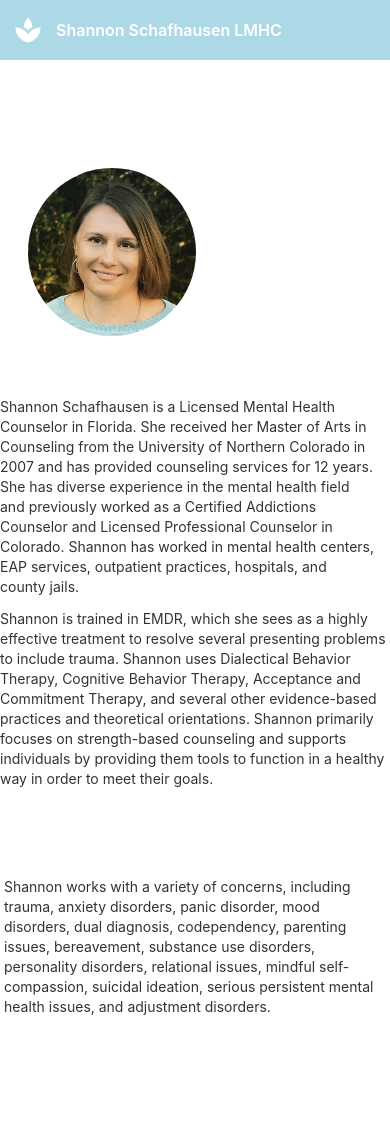
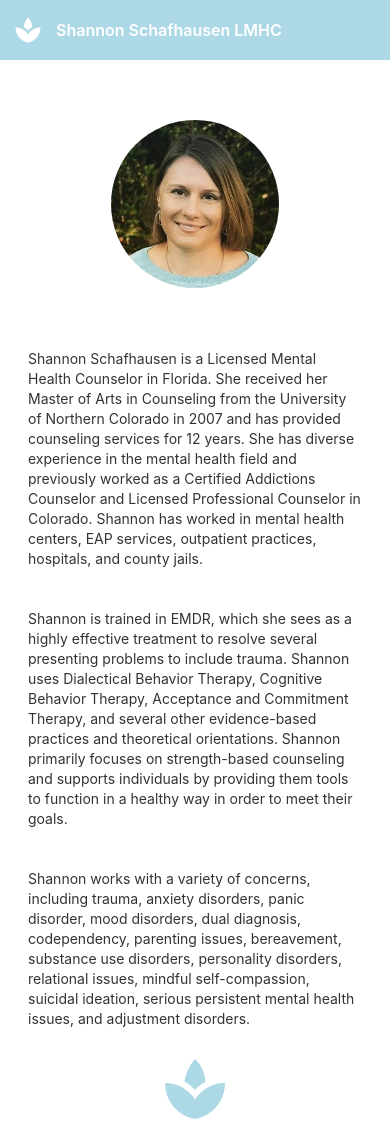
Before and after one commit to ryanschafhausen/shannonschafhausen, an Angular app: page / in a window 390 px wide. Before the commit the page ends 1089 px from the top, so only its background shows below. Built offline with nearby package versions, Linux system fonts and the light colour scheme.

Commit message:
Additional desktop layout modifications and mobile support.

```diff
--- a/src/app/app.component.css
+++ b/src/app/app.component.css
@@ -23,6 +23,10 @@
   transform: scale(1.25);
 }
 
+.body {
+  margin: 0 2em;
+}
+
 .profile-circle {
   width: 12em;
   height: 12em;
@@ -34,18 +38,14 @@
 footer {
   margin-top: 8px;
   line-height: 20px;
+  margin-bottom: 2em;
 }
 
 footer mat-icon {
-  font-size: 6em;
+  transform: scale(3);
   color: #ADD8E6;
 }
 
-/* Responsive Styles */
-@media screen and (max-width: 767px) {
-
+.footer-icon {
+  text-align: center;
 }
-
-@media screen and (max-width: 575px) {
-
-}
--- a/src/app/app.component.html
+++ b/src/app/app.component.html
@@ -4,8 +4,10 @@
     <span>Shannon Schafhausen LMHC</span>
   </div>
   <div fxLayout="row" fxFlex>
-    <div fxLayout="column" fxFlex fxLayoutGap="2em">
-      <div fxLayout.gt-xs="row wrap" fxLayout.lt-md="column" fxFlex fxLayoutGap="2em">
+
+    <!-- gt-sm -->
+    <div fxLayout="column" fxFlex fxLayoutGap="2em" class="body" [fxHide.lt-md]="true">
+      <div fxLayout="row" fxFlex fxLayoutGap="2em" >
         <div fxFlex>&nbsp;</div>
         <div fxFlex.gt-sm="20" fxFlex.gt-md="15">
           <img class="profile-circle" src="../assets/profile.png" alt="Profile Image">
@@ -27,10 +29,9 @@
         </div>
         <div fxFlex>&nbsp;</div>
       </div>
-
       <div fxLayout="row" fxFlex>
         <div fxFlex>&nbsp;</div>
-        <div fxFlex.gt-xs="50" fxFlex.lt-sm="100">
+        <div fxFlex.gt-sm="50" fxFlex.lt-md="100">
           <p>
             Shannon works with a variety of concerns, including trauma, anxiety disorders, panic disorder, mood disorders, dual diagnosis,
             codependency, parenting issues, bereavement, substance use disorders, personality disorders, relational issues, mindful
@@ -40,10 +41,48 @@
         <div fxFlex>&nbsp;</div>
       </div>
     </div>
+
+    <!-- lt-md -->
+    <div fxLayout="column" fxFlex fxLayoutGap="2em" class="body" [fxHide.gt-sm]="true">
+      <div fxLayout="row" fxFlex>
+        <div fxFlex>&nbsp;</div>
+        <div fxFlex>
+          <img class="profile-circle" src="../assets/profile.png" alt="Profile Image">
+        </div>
+        <div fxFlex>&nbsp;</div>
+      </div>
+      <div fxLayout="row" fxFlex>
+        <p>
+          Shannon Schafhausen is a Licensed Mental Health Counselor in Florida.  She received her Master of Arts in Counseling
+          from the University of Northern Colorado in 2007 and has provided counseling services for 12 years.  She has diverse
+          experience in the mental health field and previously worked as a Certified Addictions Counselor and Licensed Professional
+          Counselor in Colorado.  Shannon has worked in mental health centers, EAP services, outpatient practices, hospitals, and
+          county jails.
+        </p>
+      </div>
+      <div fxLayout="row" fxFlex>
+        <p>
+          Shannon is trained in EMDR, which she sees as a highly effective treatment to resolve several presenting problems to
+          include trauma.  Shannon uses Dialectical Behavior Therapy, Cognitive Behavior Therapy, Acceptance and Commitment Therapy,
+          and several other evidence-based practices and theoretical orientations.  Shannon primarily focuses on strength-based
+          counseling and supports individuals by providing them tools to function in a healthy way in order to meet their goals.
+        </p>
+      </div>
+      <div fxLayout="row" fxFlex>
+        <p>
+          Shannon works with a variety of concerns, including trauma, anxiety disorders, panic disorder, mood disorders, dual diagnosis,
+          codependency, parenting issues, bereavement, substance use disorders, personality disorders, relational issues, mindful
+          self-compassion, suicidal ideation, serious persistent mental health issues, and adjustment disorders.
+        </p>
+      </div>
+    </div>
+
   </div>
   <footer>
     <div fxFlex>&nbsp;</div>
-    <mat-icon>spa</mat-icon>
+    <div fxFlex class="footer-icon">
+      <mat-icon>spa</mat-icon>
+    </div>
     <div fxFlex>&nbsp;</div>
   </footer>
 </div>
```
